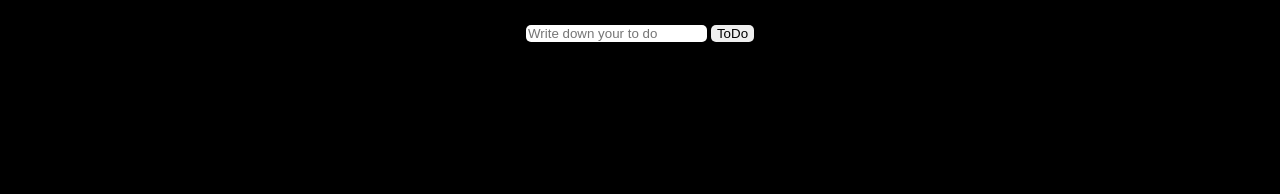
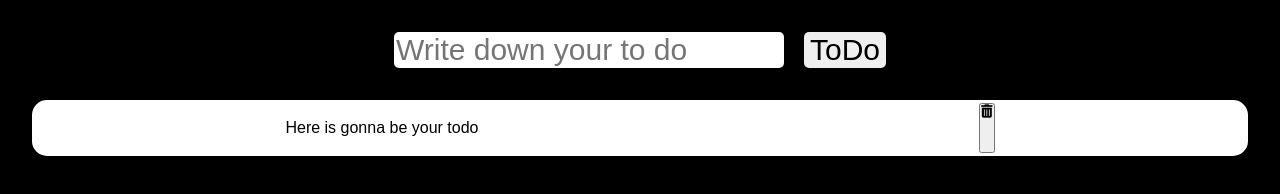
Before and after one commit to Vincasmen/ToDo-App, a plain HTML site: page index.html in a window 1280 px wide. Drawn offline with Linux system fonts and the light colour scheme.

Commit message:
Basic app is done

```diff
--- a/index.html
+++ b/index.html
@@ -6,9 +6,13 @@
     <meta name="viewport" content="width=device-width, initial-scale=1.0" />
     <title>ToDo App</title>
     <link rel="stylesheet" href="styles.css" />
+    <script
+      src="https://kit.fontawesome.com/27b9d7ad5a.js"
+      crossorigin="anonymous"
+    ></script>
   </head>
   <body>
-    <div>
+    <div id="input-div">
       <input
         id="submit-field"
         placeholder="Write down your to do"
@@ -16,6 +20,16 @@
       />
       <button id="submit-btn">ToDo</button>
     </div>
+
+    <div id="card"></div>
+    <card id="todo-card">
+      <div id="todo-div">
+        <p id="todo-paragraph">Here is gonna be your todo</p>
+        <button class="delete">
+          <i id="trash-icon" class="fas fa-trash-alt"></i>
+        </button>
+      </div>
+    </card>
   </body>
 
   <script src="index.js"></script>
--- a/index.js
+++ b/index.js
@@ -2,11 +2,42 @@
 
 const submitBtn = document.getElementById("submit-btn");
 const submitField = document.getElementById("submit-field");
+const submitedToDo = document.getElementById("todo-paragraph");
 
 submitBtn.addEventListener("click", function () {
+  //! ALERT WHEN INPUT STAY EMPTY !//
+
   if (submitField.value.length == 0) {
     alert("You must have something to do❗");
+
+    //! CREATING HTML ELEMENT FOR TODO !//
   } else {
-    submitField.textContent = alert("GJ");
+    const todoCard = document.createElement("card");
+    todoCard.innerHTML = `
+        <card id="todo-card">
+        <div id="todo-div">
+        <p id="todo-paragraph">
+        ${submitField.value}
+        </p>
+        <button class="delete">
+          <i id="trash-icon" class="fas fa-trash-alt"></i>
+          </button>
+          </div>
+          </card>
+          `;
+    document.body.appendChild(todoCard);
+
+    //! 2 WAY BINDIND !//
+
+    submitField.value = "";
+
+    //! REMOVE BUTTON !//
+
+    const deleteBtn = document.querySelectorAll(".delete");
+    for (let i = 0; i < deleteBtn.length; i++) {
+      deleteBtn[i].onclick = function () {
+        this.parentNode.remove();
+      };
+    }
   }
 });
--- a/styles.css
+++ b/styles.css
@@ -1,18 +1,62 @@
 body {
+  margin: 0rem;
   padding: 1rem;
+  background-color: black;
+  color: white;
+  font-family: sans-serif;
+}
+
+#input-div {
+  margin-top: 1rem;
+  margin-bottom: 2rem;
+  display: flex;
   justify-content: center;
   text-align: center;
-  display: flex;
-  background-color: black;
-  color: white;
+  gap: 20px;
 }
 
 #submit-field {
+  font-size: clamp(10px, 5vw, 30px);
   border-radius: 5px;
   border: none;
 }
 
 #submit-btn {
+  font-size: clamp(10px, 5vw, 30px);
   border-radius: 5px;
   border: none;
+  cursor: pointer;
 }
+
+#todo-card {
+  display: block;
+  justify-content: center;
+  position: relative;
+}
+
+#todo-div {
+  border-radius: 15px;
+  margin: 1rem;
+  padding: 0.2rem;
+  background-color: white;
+  display: flex;
+  justify-content: space-around;
+}
+
+#todo-paragraph {
+  color: rgb(0, 0, 0);
+  text-align: center;
+  position: relative;
+  justify-content: center;
+}
+
+.delete {
+  float: right;
+  display: flex;
+  position: relative;
+  text-align: center;
+  margin: 0rem;
+  padding: 0rem;
+  float: right;
+  cursor: pointer;
+}
```
